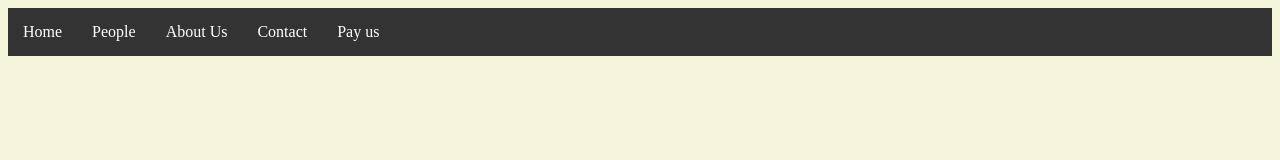
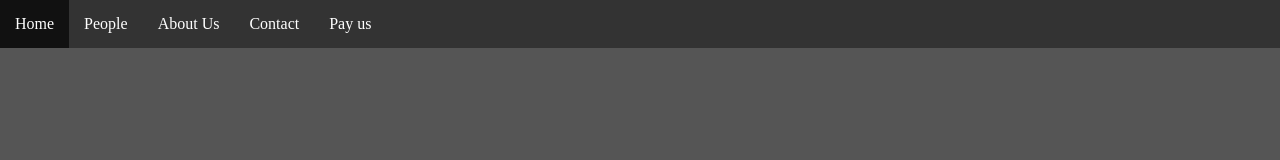
Before and after one commit to Smarth-dve/Web-Development-2023, a plain HTML site: page Video3/index.html in a window 1280 px wide. Drawn offline with Linux system fonts and the light colour scheme.

Commit message:
renamed folder to keep logs updated

```diff
--- a/Video2/index.html
+++ b/Video3/index.html
@@ -3,10 +3,10 @@
 <head>
     <meta charset="UTF-8">
     <meta name="viewport" content="width=device-width, initial-scale=1.0">
-    <title>Horizontal List with CSS navbar</title>
+    <title>Just littlebit curious</title>
     <link rel="stylesheet" href="style.css">
 </head>
-<body style="background-color: beige;">
+<body style="background-color: #555; margin: 0px; padding: 0;">
     <ul>
         <li><a href="#home">Home</a></li>
         <li><a href="#People">People</a></li>
--- a/Video2/style.css
+++ b/Video3/style.css
@@ -5,10 +5,6 @@ ul{
     overflow: hidden;
     background-color: #333333;
     display: flex;
-}
-
-li{
-    float: right;
 }
 
 li a{
```
Also changed, not shown: Video3/script.js (added).
